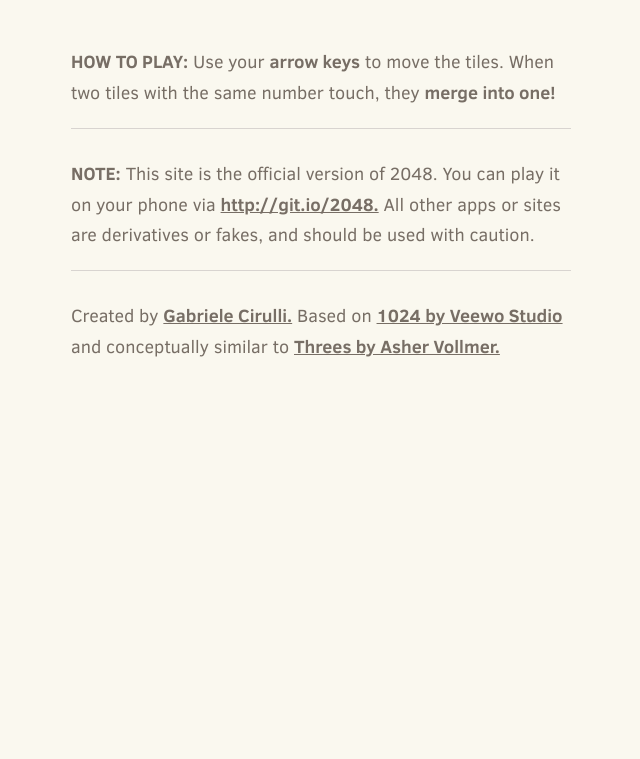
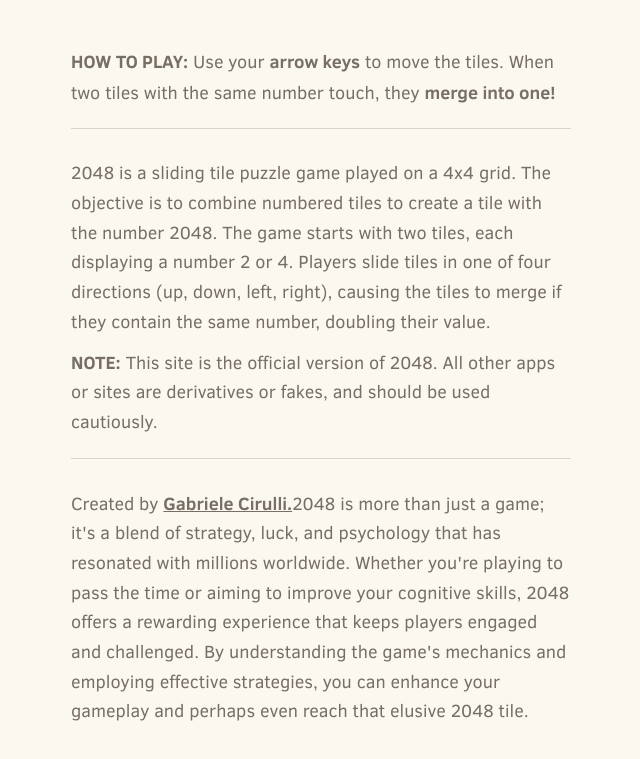
Before and after one commit to play2048gameco/2048, a plain HTML site: page index.html in a window 1280 px wide. Shown: the part 777-1536 px from the top of the page, without its empty margins (319-959 px from the left). Before the commit the page ends 1220 px from the top, so only its background shows below. Drawn offline with Linux system fonts and the light colour scheme.

Commit message:
Update index.html

```diff
--- a/index.html
+++ b/index.html
@@ -2,7 +2,7 @@
 <html>
 <head>
   <meta charset="utf-8">
-  <title>2048</title>
+  <title>2048 Game</title>
 
   <link href="style/main.css" rel="stylesheet" type="text/css">
   <link rel="shortcut icon" href="favicon.ico">
@@ -66,23 +66,21 @@
           <div class="grid-cell"></div>
         </div>
       </div>
-
       <div class="tile-container">
-
       </div>
     </div>
-
     <p class="game-explanation">
       <strong class="important">How to play:</strong> Use your <strong>arrow keys</strong> to move the tiles. When two tiles with the same number touch, they <strong>merge into one!</strong>
     </p>
     <hr>
+	<p>2048 is a sliding tile puzzle game played on a 4x4 grid. The objective is to combine numbered tiles to create a tile with the number 2048. The game starts with two tiles, each displaying a number 2 or 4. Players slide tiles in one of four directions (up, down, left, right), causing the tiles to merge if they contain the same number, doubling their value.
+</p>
     <p>
-    <strong class="important">Note:</strong> This site is the official version of 2048. You can play it on your phone via <a href="http://git.io/2048">http://git.io/2048.</a> All other apps or sites are derivatives or fakes, and should be used with caution.
+    <strong class="important">Note:</strong> This site is the official version of 2048. All other apps or sites are derivatives or fakes, and should be used cautiously.
     </p>
     <hr>
     <p>
-    Created by <a href="http://gabrielecirulli.com" target="_blank">Gabriele Cirulli.</a> Based on <a href="https://itunes.apple.com/us/app/1024!/id823499224" target="_blank">1024 by Veewo Studio</a> and conceptually similar to <a href="http://asherv.com/threes/" target="_blank">Threes by Asher Vollmer.</a>
-    </p>
+    Created by <a href="http://gabrielecirulli.com" target="_blank">Gabriele Cirulli.</a>2048 is more than just a game; it's a blend of strategy, luck, and psychology that has resonated with millions worldwide. Whether you're playing to pass the time or aiming to improve your cognitive skills, 2048 offers a rewarding experience that keeps players engaged and challenged. By understanding the game's mechanics and employing effective strategies, you can enhance your gameplay and perhaps even reach that elusive 2048 tile.</p>
   </div>
 
   <script src="js/bind_polyfill.js"></script>
```
